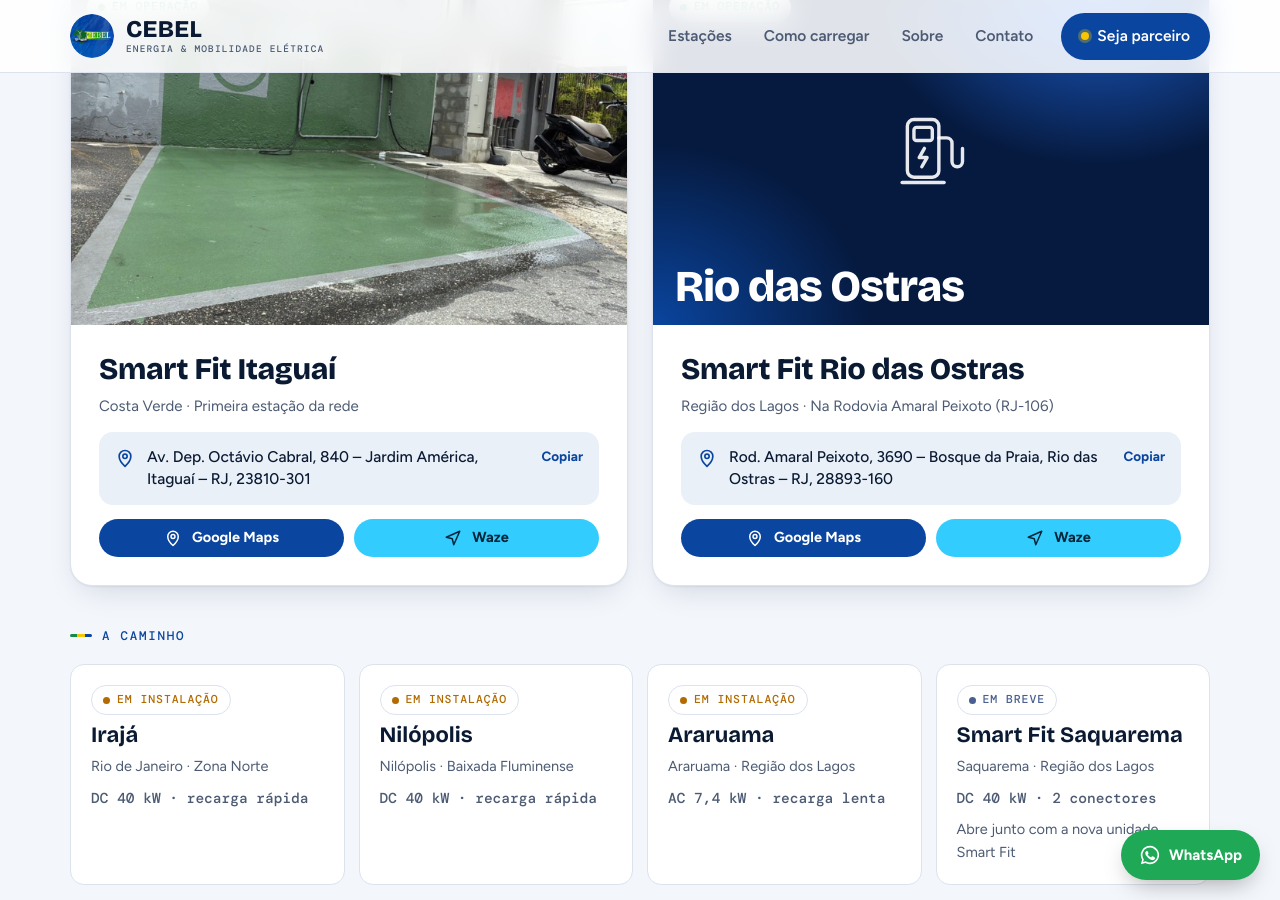
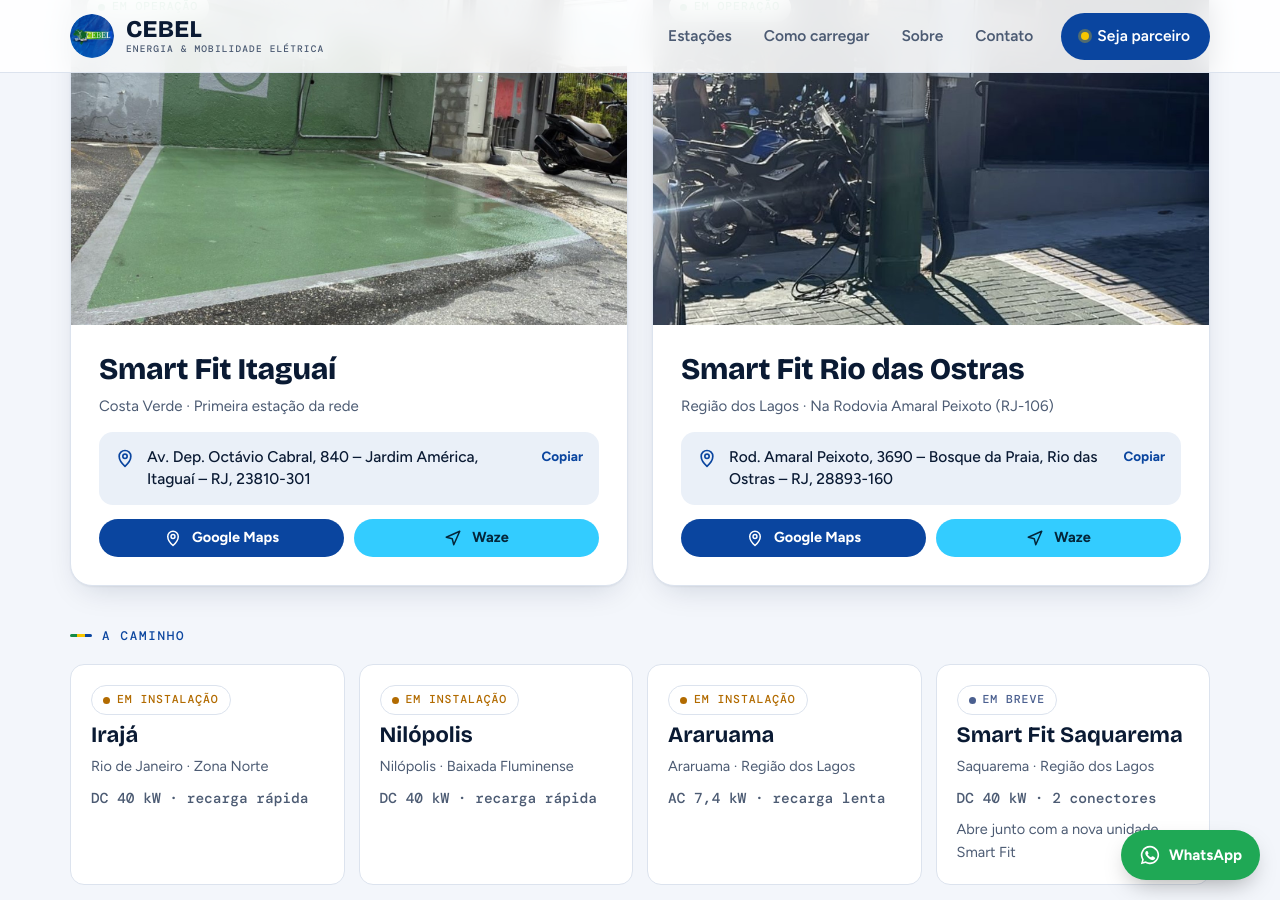
Before and after one commit to cebeleletropostos-hub/cebel-site, a Jekyll site: the page built from index.html, in a window 1280 px wide and 900 px high, scrolled down 1291 px. Built offline with Jekyll 4.4.1, drawn with Linux system fonts in a browser that asks for light colours.

Commit message:
Adiciona foto da estação de Rio das Ostras
Co-Authored-By: Claude Opus 5.5 <noreply@anthropic.com>
Claude-Session: https://claude.ai/code/session_011jRECBtZ6tWsb64TWRoDVz

```diff
--- a/_data/estacoes.yml
+++ b/_data/estacoes.yml
@@ -22,7 +22,7 @@
   status: operando
   endereco: "Rod. Amaral Peixoto, 3690 – Bosque da Praia, Rio das Ostras – RJ, 28893-160"
   carregador: ""
-  foto: ""
+  foto: "/assets/img/estacoes/rio-das-ostras.jpg"
   desde: "Na Rodovia Amaral Peixoto (RJ-106)"
 
 - id: iraja
```
Also changed, not shown: assets/img/estacoes/rio-das-ostras.jpg (added).
